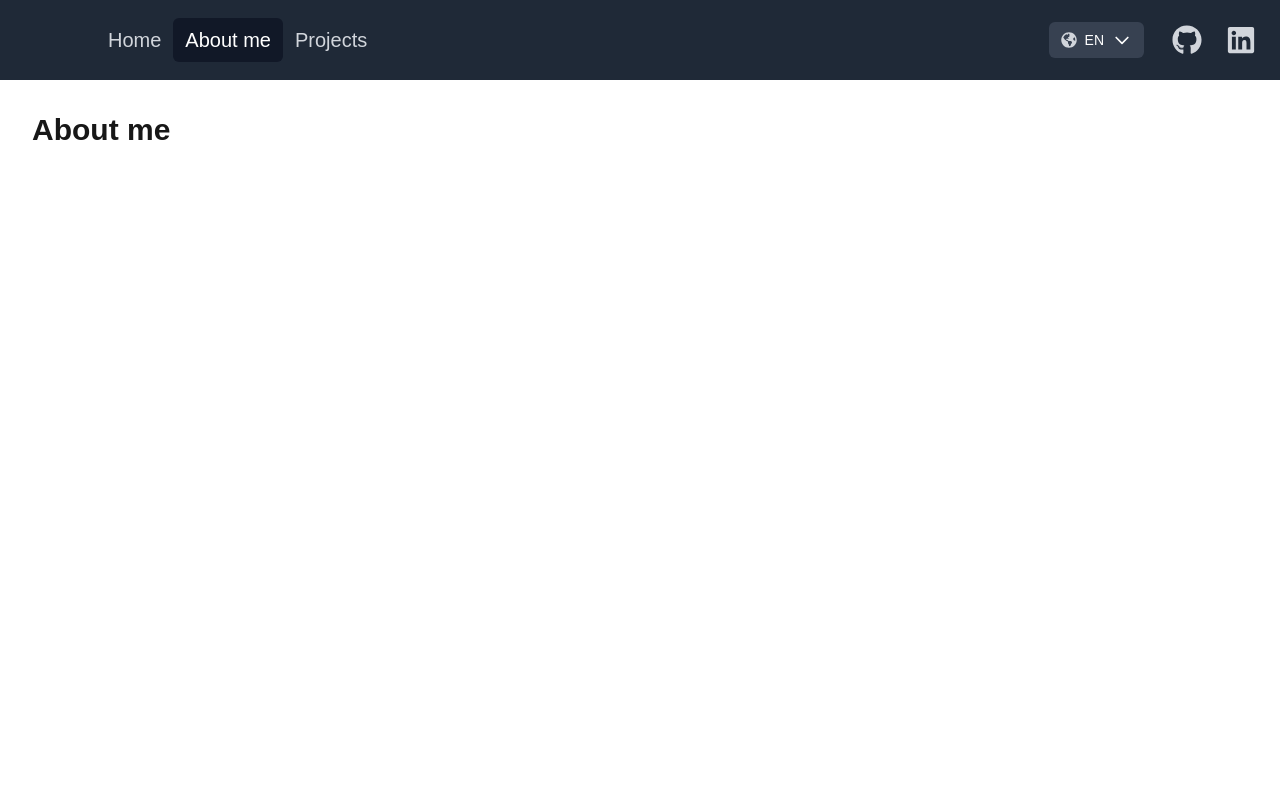
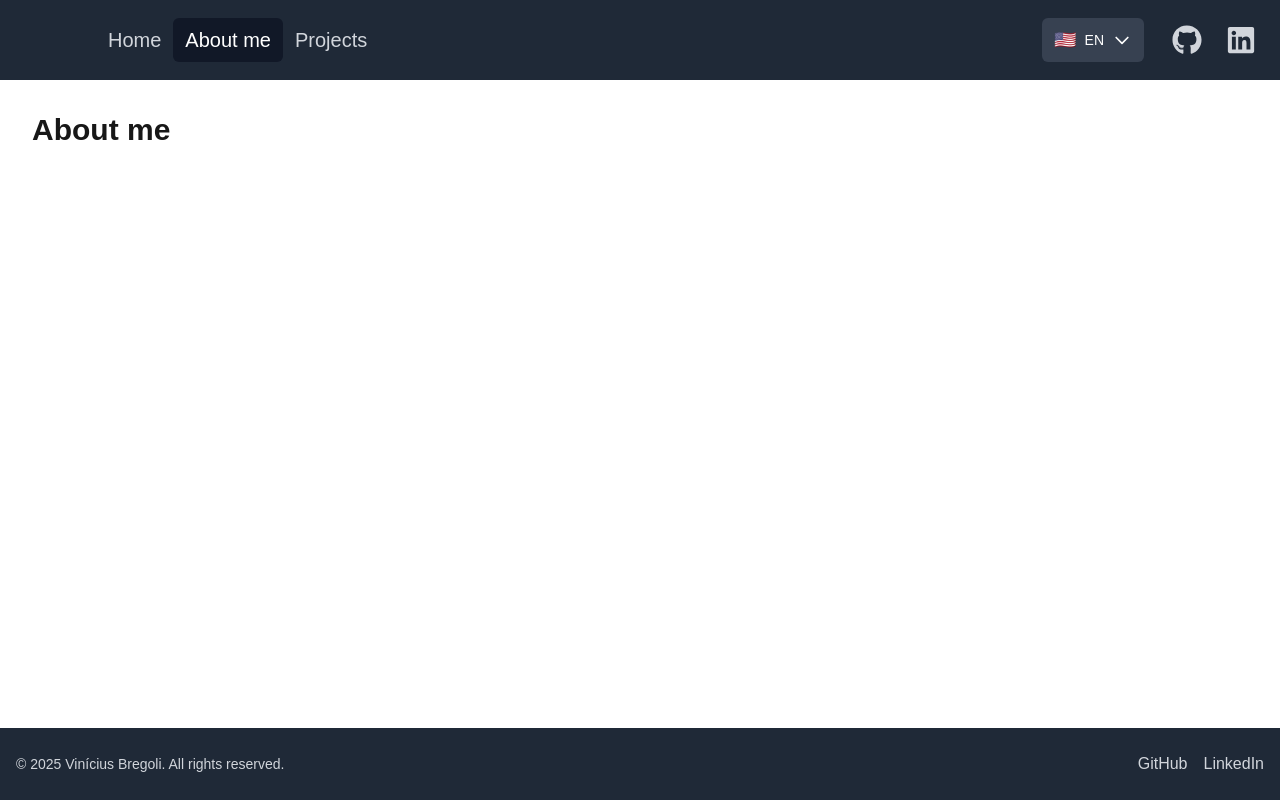
Before and after one commit to viniciusbregoli/bregoli-dev, a Next.js app: page /about in a window 1280 px wide. Built offline with nearby package versions, Linux system fonts and the light colour scheme.

Commit message:
Enhance language selector with flags and integrate footer into layout

```diff
--- a/app/components/languageSelector.tsx
+++ b/app/components/languageSelector.tsx
@@ -1,8 +1,7 @@
 'use client';
 
-import { useState, useRef, useEffect } from 'react';
+import { useState, useRef, useEffect, JSX } from 'react';
 import { useLanguage } from '../i18n/context';
-import { FaGlobeAmericas } from 'react-icons/fa';
 import { Language } from '../i18n/translations';
 
 export default function LanguageSelector() {
@@ -10,10 +9,22 @@ export default function LanguageSelector() {
   const [isOpen, setIsOpen] = useState(false);
   const dropdownRef = useRef<HTMLDivElement>(null);
 
-  const languages: { code: Language; label: string }[] = [
-    { code: 'en', label: 'EN' },
-    { code: 'de', label: 'DE' },
-    { code: 'pt', label: 'PT' },
+  const languages: { code: Language; label: string; flag: JSX.Element }[] = [
+    {
+      code: 'en',
+      label: 'EN',
+      flag: <span className="mr-2 text-lg">🇺🇸</span>,
+    },
+    {
+      code: 'de',
+      label: 'DE',
+      flag: <span className="mr-2 text-lg">🇩🇪</span>,
+    },
+    {
+      code: 'pt',
+      label: 'PT',
+      flag: <span className="mr-2 text-lg">🇧🇷</span>,
+    },
   ];
 
   // Close dropdown when clicking outside
@@ -35,19 +46,19 @@ export default function LanguageSelector() {
     setIsOpen(false);
   };
 
-  // Determine the current language label
-  const currentLanguage = languages.find((lang) => lang.code === language)?.label || 'English';
+  // Determine the current language label and flag
+  const currentLanguage = languages.find((lang) => lang.code === language);
 
   return (
     <div className="relative" ref={dropdownRef}>
       <button
         onClick={() => setIsOpen(!isOpen)}
         className="flex items-center space-x-2 bg-gray-700 hover:bg-gray-600 text-white rounded-md px-3 py-2 transition-colors"
-        aria-expanded={isOpen}
-        aria-haspopup="true"
       >
-        <FaGlobeAmericas className="text-gray-300" />
-        <span className="text-sm font-medium">{currentLanguage}</span>
+        <div className="flex items-center">
+          {currentLanguage?.flag}
+          <span className="text-sm font-medium">{currentLanguage?.label}</span>
+        </div>
         <svg
           className="w-5 h-5 ml-1"
           fill="none"
@@ -70,8 +81,9 @@ export default function LanguageSelector() {
                   language === lang.code
                     ? 'bg-gray-700 text-white'
                     : 'text-gray-300 hover:bg-gray-700 hover:text-white'
-                }`}
+                } flex items-center`}
               >
+                {lang.flag}
                 {lang.label}
               </button>
             ))}
--- a/app/layout.tsx
+++ b/app/layout.tsx
@@ -3,6 +3,7 @@ import { Inter } from 'next/font/google';
 import './globals.css';
 import Header from './components/header';
 import { LanguageProvider } from './i18n/context';
+import Footer from './components/copyrightFooter';
 
 const inter = Inter({
   variable: '--font-inter',
@@ -21,10 +22,11 @@ export default function RootLayout({
 }>) {
   return (
     <html lang="en">
-      <body className={`${inter.variable} antialiased`}>
+      <body className={`${inter.variable} antialiased flex flex-col min-h-screen`}>
         <LanguageProvider>
           <Header />
-          {children}
+          <main className="flex-grow">{children}</main>
+          <Footer />
         </LanguageProvider>
       </body>
     </html>
```
